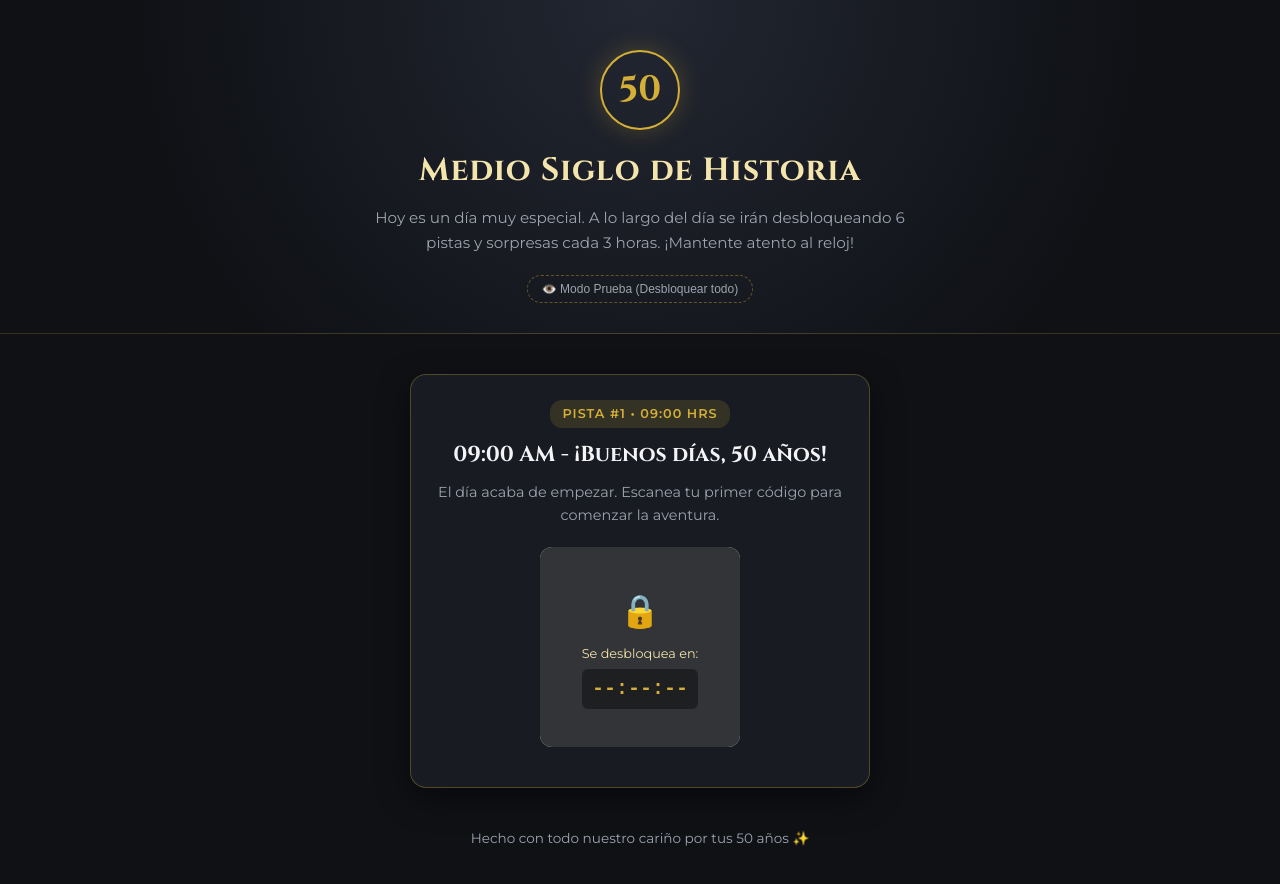
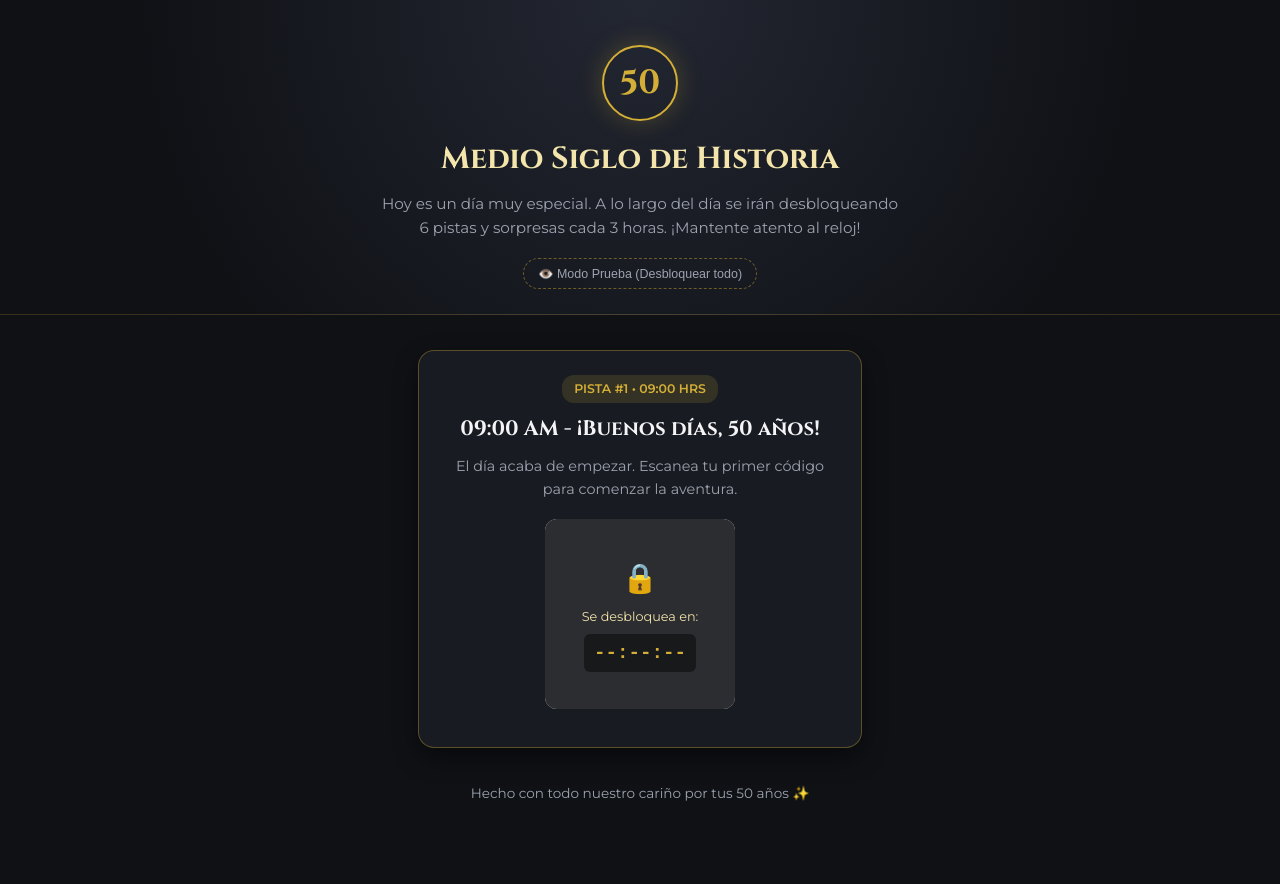
Before and after one commit to ncortesignaccolo-sudo/natalia, a plain HTML site: page index.html in a window 1280 px wide. After the commit the page ends 854 px from the top, so only its background shows below. Drawn offline with Linux system fonts and the light colour scheme; a script that the page names is missing.

Commit message:
Refine styles in style.css for better layout
Adjusted various styles for layout and appearance, including padding, font sizes, and dimensions of elements.

```diff
--- a/style.css
+++ b/style.css
@@ -5,7 +5,6 @@
     --gold-light: #f3e5ab;
     --text-main: #f4f4f6;
     --text-muted: #9ca3af;
-    --locked-bg: #13151a;
 }
 
 * {
@@ -22,10 +21,9 @@ body {
     padding-bottom: 50px;
 }
 
-/* Cabecera */
 .hero {
     text-align: center;
-    padding: 50px 20px 30px;
+    padding: 45px 20px 25px;
     background: radial-gradient(circle at top, #232732 0%, var(--bg-color) 70%);
     border-bottom: 1px solid rgba(212, 175, 55, 0.2);
 }
@@ -34,43 +32,41 @@ body {
     display: inline-flex;
     align-items: center;
     justify-content: center;
-    width: 80px;
-    height: 80px;
+    width: 76px;
+    height: 76px;
     border-radius: 50%;
     border: 2px solid var(--gold-primary);
     font-family: 'Cinzel', serif;
-    font-size: 2.2rem;
+    font-size: 2.1rem;
     font-weight: 700;
     color: var(--gold-primary);
-    margin-bottom: 15px;
+    margin-bottom: 14px;
     box-shadow: 0 0 25px rgba(212, 175, 55, 0.25);
 }
 
 h1 {
     font-family: 'Cinzel', serif;
-    font-size: 2rem;
+    font-size: 1.9rem;
     color: var(--gold-light);
-    margin-bottom: 10px;
-    letter-spacing: 1px;
+    margin-bottom: 8px;
 }
 
 .subtitle {
-    max-width: 550px;
+    max-width: 520px;
     margin: 0 auto;
     color: var(--text-muted);
     font-size: 0.95rem;
 }
 
 .btn-test {
-    margin-top: 20px;
+    margin-top: 18px;
     background: transparent;
-    border: 1px dashed rgba(212, 175, 55, 0.4);
+    border: 1px dashed rgba(212, 175, 55, 0.45);
     color: var(--text-muted);
-    padding: 6px 14px;
+    padding: 7px 14px;
     border-radius: 20px;
-    font-size: 0.75rem;
+    font-size: 0.78rem;
     cursor: pointer;
-    transition: all 0.3s ease;
 }
 
 .btn-test:hover {
@@ -78,52 +74,30 @@ h1 {
     color: var(--gold-primary);
 }
 
-/* Contenedor vertical de los 6 QR */
 .timeline-container {
-    max-width: 500px;
-    margin: 40px auto;
-    padding: 0 20px;
+    max-width: 480px;
+    margin: 35px auto;
+    padding: 0 18px;
     display: flex;
     flex-direction: column;
-    gap: 35px;
-    position: relative;
+    gap: 28px;
 }
 
-/* Línea vertical conectora entre los QR */
-.timeline-container::before {
-    content: '';
-    position: absolute;
-    top: 20px;
-    bottom: 20px;
-    left: 50%;
-    width: 2px;
-    background: linear-gradient(to bottom, transparent, var(--gold-primary), transparent);
-    transform: translateX(-50%);
-    z-index: 0;
-    opacity: 0.3;
-}
-
-/* Tarjeta de cada QR */
 .qr-card {
     background-color: var(--card-bg);
-    border: 1px solid rgba(212, 175, 55, 0.3);
+    border: 1px solid rgba(212, 175, 55, 0.35);
     border-radius: 16px;
-    padding: 25px;
+    padding: 24px;
     text-align: center;
-    position: relative;
-    z-index: 1;
-    box-shadow: 0 10px 30px rgba(0, 0, 0, 0.5);
-    transition: transform 0.3s ease, border-color 0.3s ease;
+    box-shadow: 0 10px 25px rgba(0, 0, 0, 0.45);
 }
 
 .qr-card.unlocked {
     border-color: var(--gold-primary);
-    box-shadow: 0 10px 35px rgba(212, 175, 55, 0.15);
 }
 
-/* Tarjeta especial para el #6 (Gran Final) */
 .qr-card.final-card.unlocked {
-    background: linear-gradient(145deg, #1f232c, #2a2416);
+    background: linear-gradient(145deg, #1f232c, #2b2415);
     border: 2px solid var(--gold-primary);
 }
 
@@ -131,36 +105,33 @@ h1 {
     display: inline-block;
     background: rgba(212, 175, 55, 0.15);
     color: var(--gold-primary);
-    font-size: 0.8rem;
+    font-size: 0.78rem;
     font-weight: 600;
     padding: 4px 12px;
     border-radius: 12px;
     margin-bottom: 10px;
     text-transform: uppercase;
-    letter-spacing: 1px;
 }
 
 .qr-card h2 {
     font-family: 'Cinzel', serif;
-    font-size: 1.35rem;
-    color: var(--text-main);
+    font-size: 1.3rem;
     margin-bottom: 8px;
 }
 
 .qr-desc {
     font-size: 0.9rem;
     color: var(--text-muted);
-    margin-bottom: 20px;
+    margin-bottom: 18px;
 }
 
-/* Contenedor del código QR */
 .qr-wrapper {
     position: relative;
-    width: 200px;
-    height: 200px;
-    margin: 0 auto 15px;
+    width: 190px;
+    height: 190px;
+    margin: 0 auto 14px;
     background: #ffffff;
-    padding: 12px;
+    padding: 10px;
     border-radius: 12px;
     display: flex;
     align-items: center;
@@ -168,85 +139,72 @@ h1 {
     overflow: hidden;
 }
 
-.qr-wrapper img, .qr-wrapper canvas {
+.qr-wrapper img,
+.qr-wrapper canvas {
     width: 100% !important;
     height: 100% !important;
+    display: block;
 }
 
-/* Estado Bloqueado */
 .qr-card.locked .qr-code-box {
-    filter: blur(14px);
+    filter: blur(12px);
     opacity: 0.25;
-    pointer-events: none;
-    user-select: none;
 }
 
 .lock-overlay {
     position: absolute;
     inset: 0;
-    background: rgba(15, 17, 21, 0.85);
+    background: rgba(15, 17, 21, 0.88);
     display: flex;
     flex-direction: column;
     align-items: center;
     justify-content: center;
     color: var(--gold-light);
-    padding: 15px;
+    padding: 12px;
 }
 
 .lock-icon {
-    font-size: 2rem;
-    margin-bottom: 8px;
+    font-size: 1.8rem;
+    margin-bottom: 6px;
 }
 
 .countdown-timer {
     font-family: monospace;
-    font-size: 1.25rem;
+    font-size: 1.2rem;
     font-weight: bold;
     color: var(--gold-primary);
-    background: rgba(0, 0, 0, 0.4);
+    background: rgba(0, 0, 0, 0.45);
     padding: 4px 10px;
     border-radius: 6px;
-    margin-top: 5px;
+    margin-top: 6px;
 }
 
-/* Mensaje especial que aparece en el QR final al desbloquearse */
 .final-message-box {
-    margin-top: 20px;
-    padding: 18px;
-    background: rgba(212, 175, 55, 0.1);
+    margin-top: 16px;
+    padding: 16px;
+    background: rgba(212, 175, 55, 0.12);
     border-left: 3px solid var(--gold-primary);
     border-radius: 8px;
     text-align: left;
-    font-size: 0.95rem;
+    font-size: 0.92rem;
     color: var(--gold-light);
-    animation: fadeIn 1s ease;
 }
 
 .btn-link {
     display: inline-block;
-    margin-top: 15px;
-    padding: 10px 20px;
+    margin-top: 12px;
+    padding: 10px 18px;
     background-color: var(--gold-primary);
     color: #0f1115;
     text-decoration: none;
     font-weight: 600;
     border-radius: 8px;
-    font-size: 0.9rem;
-    transition: background 0.3s;
-}
-
-.btn-link:hover {
-    background-color: var(--gold-light);
+    font-size: 0.88rem;
 }
 
 footer {
     text-align: center;
     color: var(--text-muted);
     font-size: 0.85rem;
-    margin-top: 40px;
+    margin-top: 35px;
 }
-
-@keyframes fadeIn {
-    from { opacity: 0; transform: translateY(10px); }
-    to { opacity: 1; transform: translateY(0); }
-}
```
